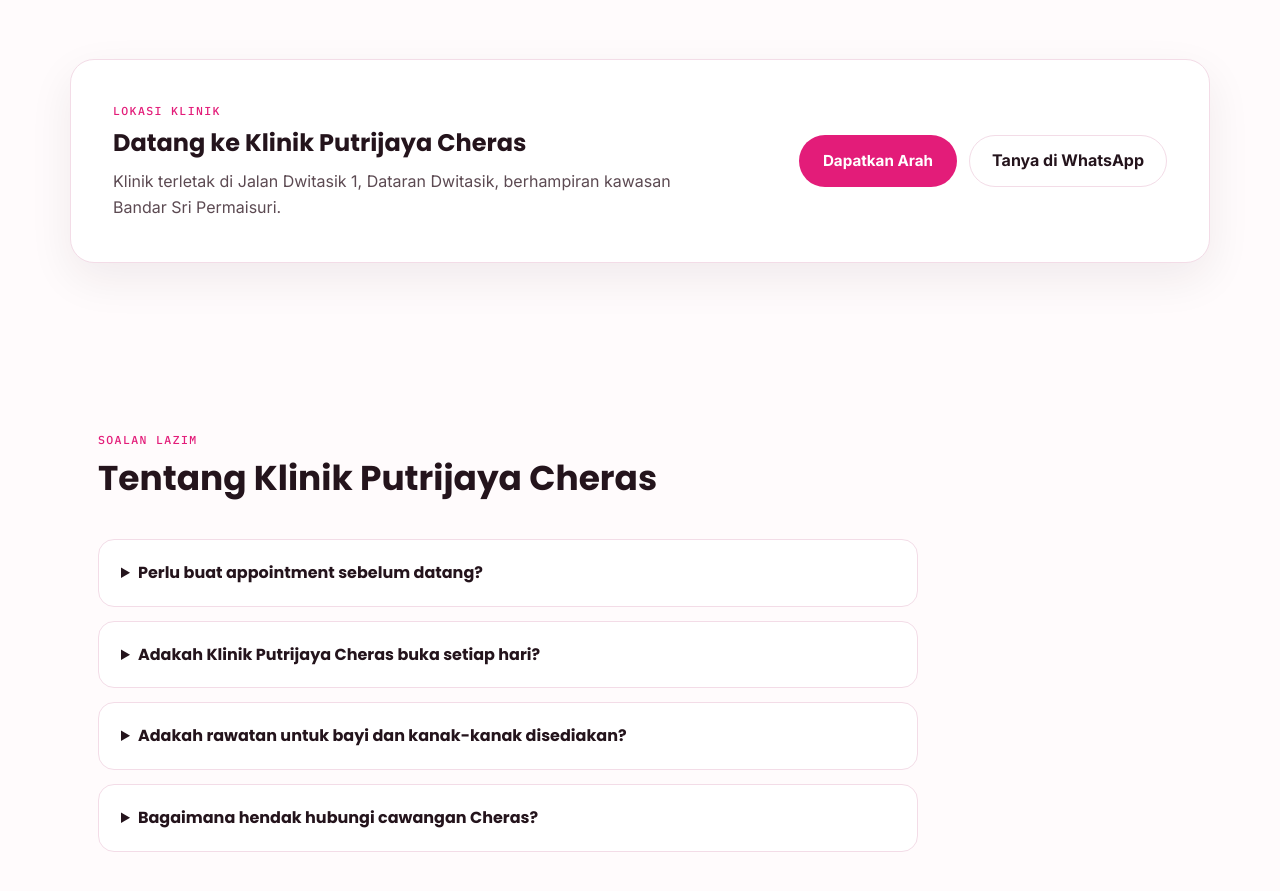
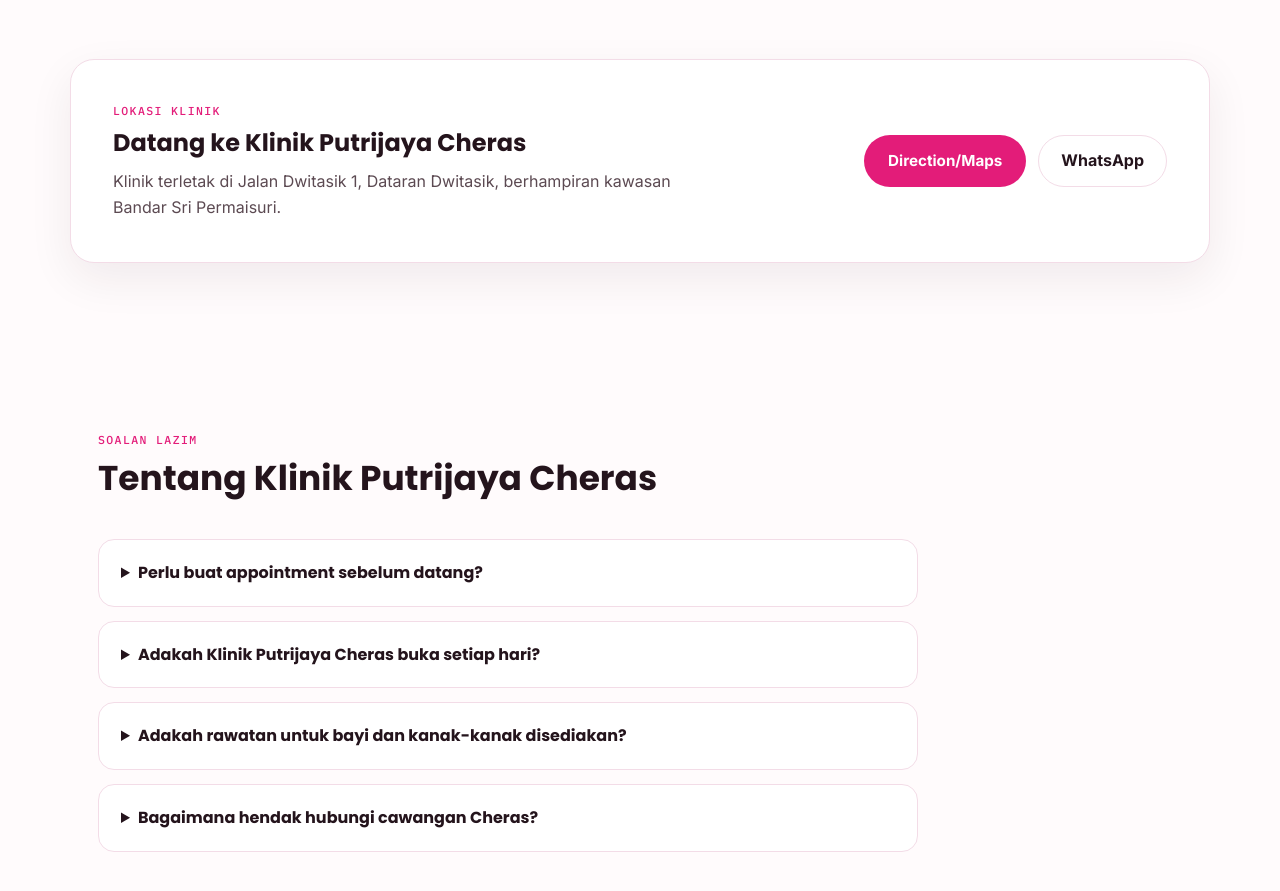
Before and after one commit to putrijayamediateam/MiniWeb_KlinikPutrijaya_Fullstack, a plain HTML site: page frontend/cheras.html in a window 1280 px wide. Shown: the part 2160-3051 px from the top of the page. Drawn offline with Linux system fonts and the light colour scheme; no server answers.

Commit message:
Change branch info

```diff
--- a/frontend/cheras.html
+++ b/frontend/cheras.html
@@ -349,7 +349,7 @@
             target="_blank"
             rel="noopener"
           >
-            Dapatkan Arah
+            Direction/Maps
           </a>
 
           <a
@@ -358,7 +358,7 @@
             target="_blank"
             rel="noopener"
           >
-            Tanya di WhatsApp
+            WhatsApp
           </a>
         </div>
       </div>
```
Also changed, not shown: frontend/sungai-besi.html (+2 -2 lines).
